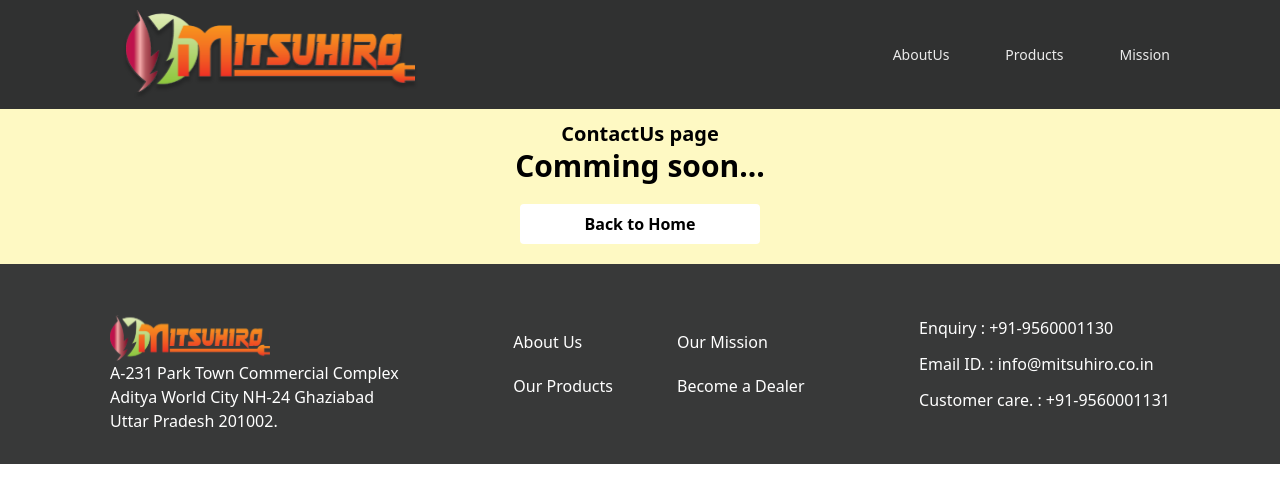
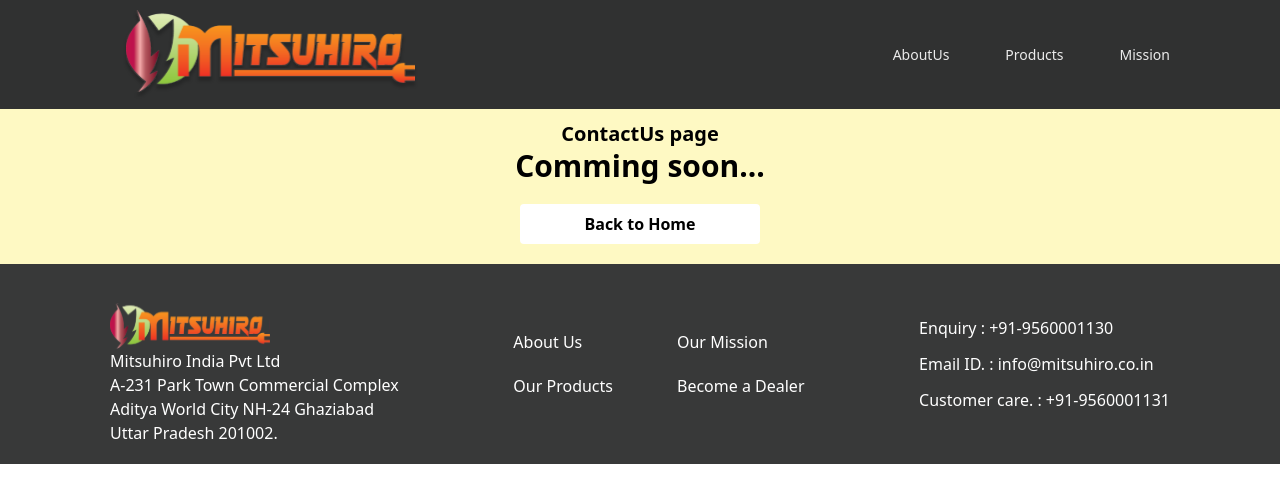
Before and after one commit to Lalu78/Mitsuhiro, a React (Create React App) app: page /contactUs in a window 1280 px wide. Shown: the top 502 px of the page. Built offline with nearby package versions, Linux system fonts and the light colour scheme.

Commit message:
added comapny name

```diff
--- a/src/Components/Footer.js
+++ b/src/Components/Footer.js
@@ -14,6 +14,7 @@ function Footer({ className, setShow }) {
       <div className='w-full flex justify-between items-center text-white flex-wrap gap-10 md:gap-5'>
         <div className='flex flex-col'>
           <Link to='/'><img src='/images/logo.svg' className='mt-5' /></Link>
+          <div>Mitsuhiro India Pvt Ltd</div>
           <div>A-231 Park Town Commercial Complex</div>
           <div>Aditya World City NH-24 Ghaziabad</div>
           <div>Uttar Pradesh 201002.</div>
```
